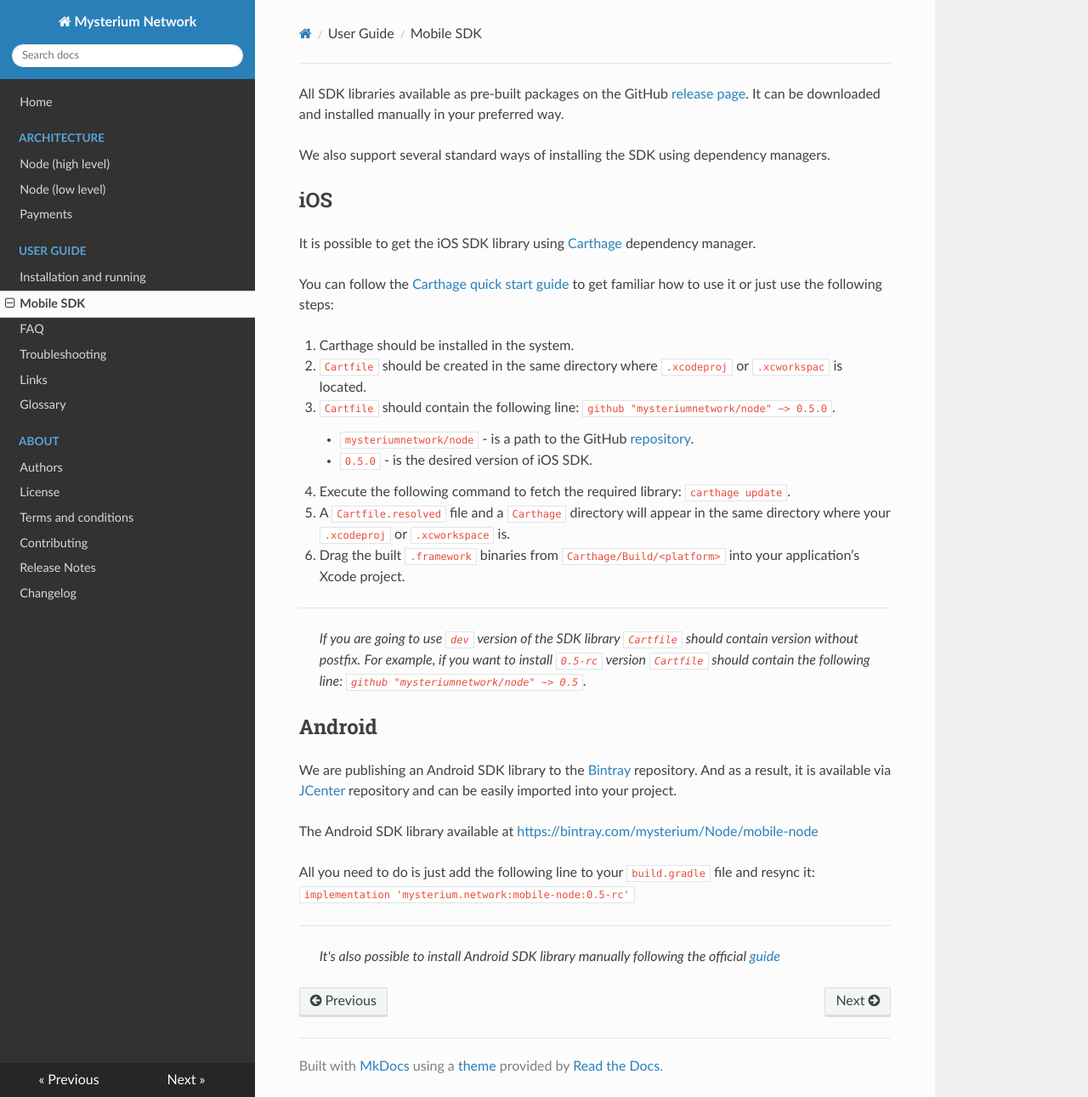
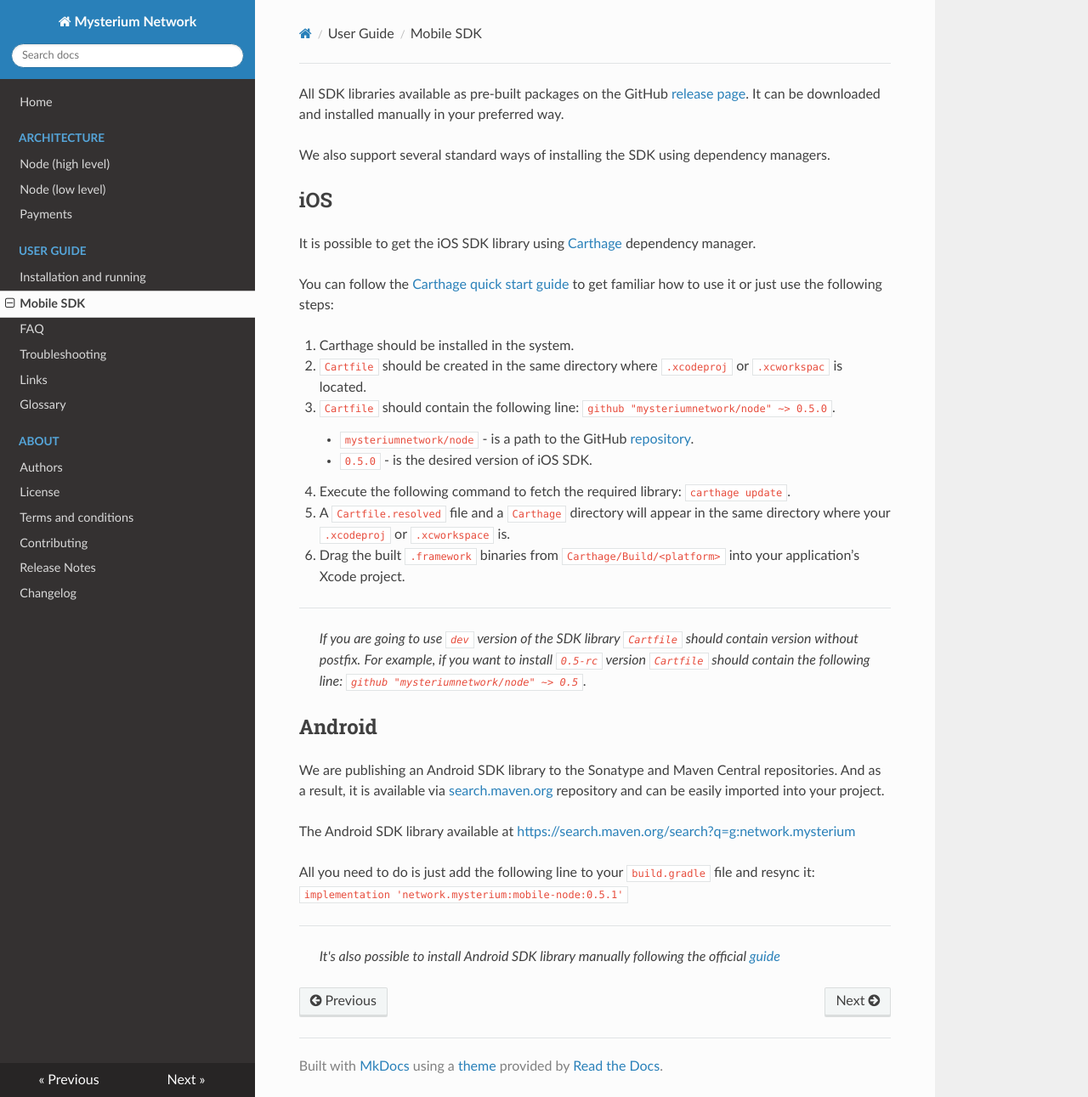
Before and after one commit to mysteriumnetwork/docs, an MkDocs documentation site: the page built from docs/user-guide/mobile-sdk.md, in a window 1280 px wide and 1291 px high. Shown: the whole window at 85% size. Built offline with MkDocs 1.6.1, drawn with Linux system fonts in a browser that asks for light colours; nearby versions of some CDN libraries; old or Windows-style settings are respelled for this version of MkDocs.

Commit message:
Bintray link replaced by Sonatype

```diff
--- a/docs/user-guide/mobile-sdk.md
+++ b/docs/user-guide/mobile-sdk.md
@@ -26,11 +26,11 @@ You can follow the [Carthage quick start guide](https://github.com/Carthage/Cart
 
 ## Android
 
-We are publishing an Android SDK library to the [Bintray](https://bintray.com/) repository. And as a result, it is available via [JCenter](https://bintray.com/bintray/jcenter) repository and can be easily imported into your project.
+We are publishing an Android SDK library to the Sonatype and Maven Central repositories. And as a result, it is available via [search.maven.org](https://search.maven.org/search?q=g:network.mysterium) repository and can be easily imported into your project.
 
-The Android SDK library available at [https://bintray.com/mysterium/Node/mobile-node](https://bintray.com/mysterium/Node/mobile-node)
+The Android SDK library available at [https://search.maven.org/search?q=g:network.mysterium](https://search.maven.org/search?q=g:network.mysterium)
 
-All you need to do is just add the following line to your `build.gradle` file and resync it: `implementation 'mysterium.network:mobile-node:0.5-rc'`
+All you need to do is just add the following line to your `build.gradle` file and resync it: `implementation 'network.mysterium:mobile-node:0.5.1'`
 
 ---
 
```
